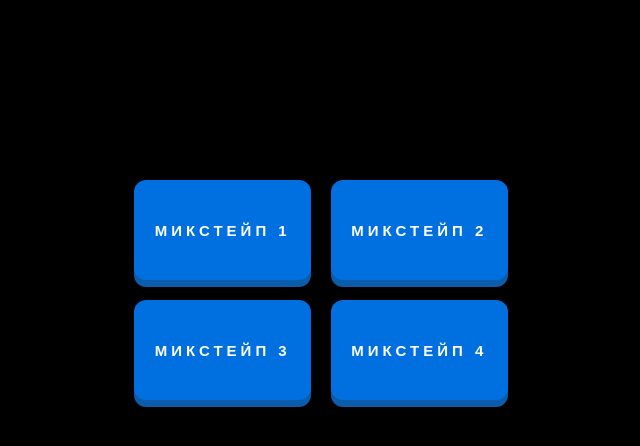
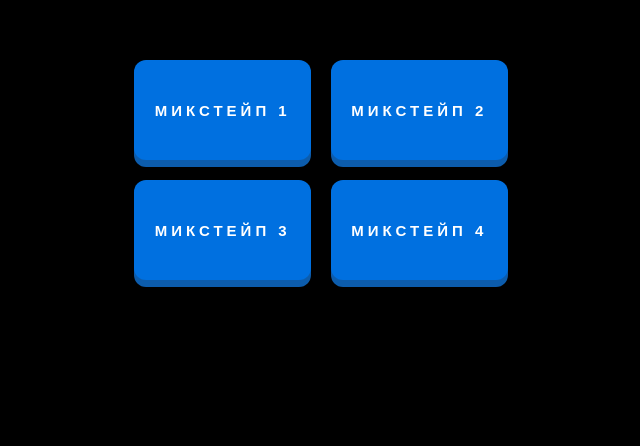
Before and after one commit to Selectmedrip/mix_collection, a plain HTML site: page index.html in a window 1280 px wide. Shown: the part 110-556 px from the top of the page, without its empty margins (319-959 px from the left). Drawn offline with Linux system fonts and the light colour scheme.

Commit message:
update height

```diff
--- a/index.html
+++ b/index.html
@@ -64,7 +64,7 @@
             display: flex;
             justify-content: center;
             align-items: center;
-            height: 100vh; /* высота вьюпорта */
+            height: 70vh; /* высота вьюпорта */
             margin: 0; /* убираем отступы */
         }
 
```
